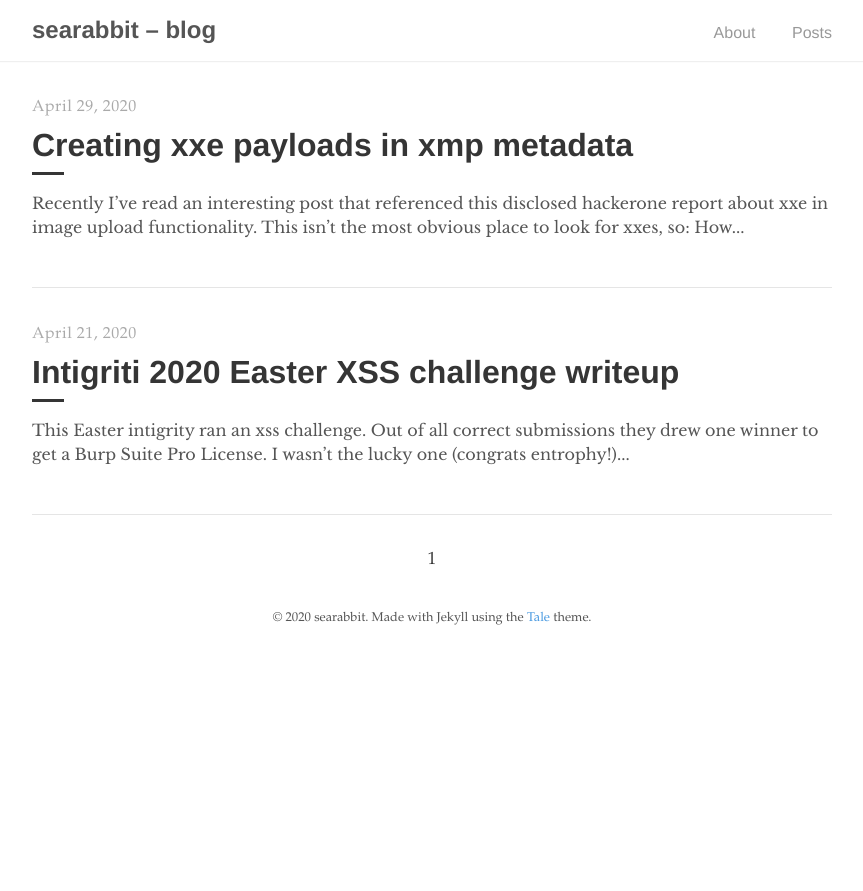
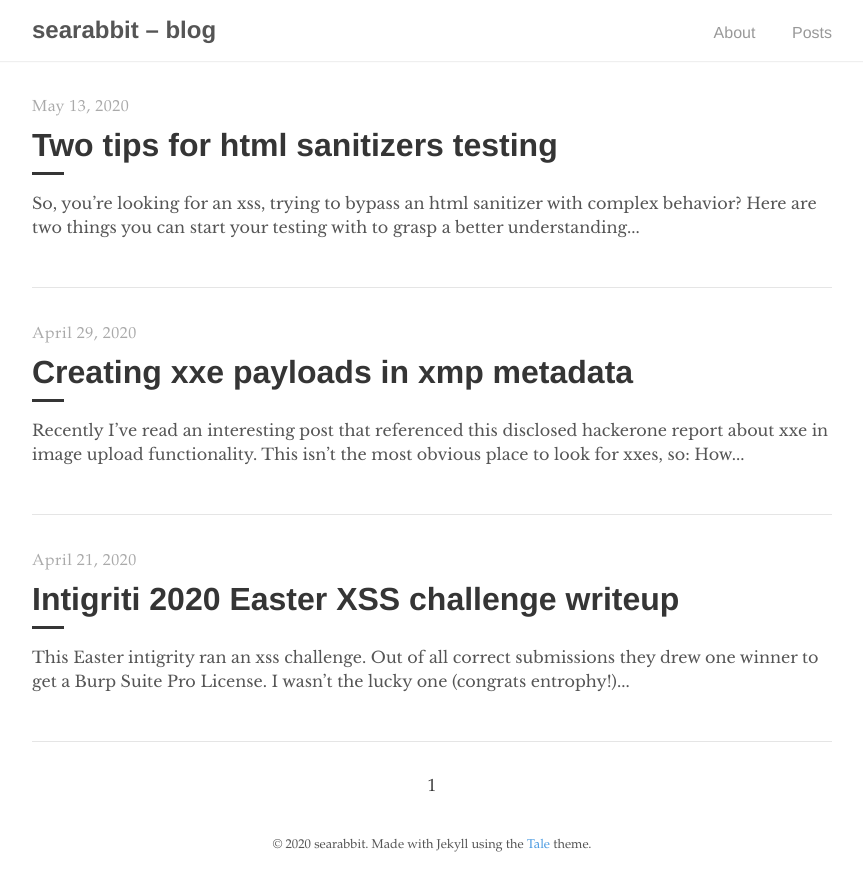
Before and after one commit to searabbitx/searabbitx.github.io, a Jekyll site: the page built from index.html, in a window 1280 px wide. Shown: the top 891 px of the page, without its empty margins (208-1071 px from the left). Built offline with Jekyll 4.4.1, drawn with Linux system fonts in a browser that asks for light colours; the list of posts is cut into pages by our own code.

Commit message:
Tips for sanitizer testing post

```diff
--- /dev/null
+++ b/_posts/2020-05-13-testing-html-sanitizers.md
@@ -0,0 +1,190 @@
+---
+layout: post
+title: "Two tips for html sanitizers testing"
+---
+
+So, you're looking for an xss, trying to bypass an html sanitizer with complex behavior? Here are two things you can start your testing with to grasp a better understanding of how this sanitizer work.
+
+## Tip 0. Just try to submit a list of all html tags.
+
+First, if you can submit a lot of text, getting a list all allowed tags can be easy. Just submit a list of all html tags and the sanitizer will politely tell you which ones are allowed simply by preserving them in the result :). If there are any text length limits, you'll have to split it into smaller chunks.
+
+You can start with this list:
+
+<div class="filename">all_html_tags.html</div>
+<div class="scroll">
+{% highlight html scroll %}
+<!--...-->
+<!doctype dfasf>
+<a></a>
+<abbr></abbr>
+<acronym></acronym>
+<address></address>
+<applet></applet>
+<area>
+<article></article>
+<aside></aside>
+<audio></audio>
+<b></b>
+<base>
+<basefont></basefont>
+<bb></bb>
+<bdo></bdo>
+<big></big>
+<blockquote></blockquote>
+<body></body>
+<br />
+<button></button>
+<canvas></canvas>
+<caption></caption>
+<center></center>
+<cite></cite>
+<code></code>
+<col>
+<colgroup></colgroup>
+<command></command>
+<datagrid></datagrid>
+<datalist></datalist>
+<dd></dd>
+<del></del>
+<details></details>
+<dfn></dfn>
+<dialog></dialog>
+<dir></dir>
+<div></div>
+<dl></dl>
+<dt></dt>
+<em></em>
+<embed>
+<eventsource></eventsource>
+<fieldset></fieldset>
+<figcaption></figcaption>
+<figure></figure>
+<font></font>
+<footer></footer>
+<form></form>
+<frame></frame>
+<frameset></frameset>
+<h1></h1>
+<head></head>
+<header></header>
+<hgroup></hgroup>
+<hr />
+<html></html>
+<i></i>
+<iframe></iframe>
+<img>
+<input>
+<ins></ins>
+<isindex></isindex>
+<kbd></kbd>
+<keygen>
+<label></label>
+<legend></legend>
+<li></li>
+<link>
+<map></map>
+<mark></mark>
+<menu></menu>
+<meta>
+<meter></meter>
+<nav></nav>
+<noframes></noframes>
+<object></object>
+<ol></ol>
+<optgroup></optgroup>
+<option></option>
+<output></output>
+<p></p>
+<param>
+<pre></pre>
+<progress></progress>
+<q></q>
+<rp></rp>
+<rt></rt>
+<ruby></ruby>
+<s></s>
+<samp></samp>
+<script></script>
+<section></section>
+<select></select>
+<small></small>
+<source>
+<span></span>
+<strike></strike>
+<strong></strong>
+<style></style>
+<sub></sub>
+<sup></sup>
+<table></table>
+<tbody></tbody>
+<td></td>
+<textarea></textarea>
+<tfoot>	</tfoot>
+<th></th>
+<thead></thead>
+<time></time>
+<title></title>
+<tr></tr>
+<track>
+<tt></tt>
+<u></u>
+<ul></ul>
+<var></var>
+<video></video>
+<wbr>
+<noscript></noscript>
+{% endhighlight %}
+</div>
+
+## Tip 1. Submit a list of attributes for a given tags.
+
+Now that we know which tags are allowed without any tricks or complex filter bypasses, let's find out which attributes are allowed for those tags.
+
+With a bit of python scripting we can generate list of chosen tags with chosen attributes, one attribute per line:
+
+<div class="filename">attributes.py</div>
+{% highlight python %}
+TAGS = [
+    'button',
+    'p',
+#   ... and more allowed tags
+]
+
+EMPTY_ELEMENT_TAGS = [
+    'img',
+    'meta',
+#   ... and more non empty element tags
+]
+
+ATTRIBUTES = [
+    'onerror',
+    'style',
+    'src',
+#   ... and more attributes you want to check
+]
+
+for tag in TAGS:
+    for attribute in ATTRIBUTES:
+        print("<{} {}=foo></{}>".format(tag, attribute, tag))
+
+for tag in EMPTY_ELEMENT_TAGS:
+    for attribute in ATTRIBUTES:
+        print("<{} {}=foo>".format(tag, attribute))
+
+{% endhighlight %}
+
+{% highlight bash %}
+$ python3 attributes.py
+<button onerror=foo></button>
+<button style=foo></button>
+<button src=foo></button>
+<p onerror=foo></p>
+# ... etc.
+{% endhighlight %}
+
+To create a nice list of potentially useful attributes, google for articles like [W3schools HTML Event Attributes](https://www.w3schools.com/tags/ref_eventattributes.asp), [MDN's HTML attribute reference](https://developer.mozilla.org/en-US/docs/Web/HTML/Attributes) or <u><b>especially</b></u>: [MDN's Global attributes list](https://developer.mozilla.org/en-US/docs/Web/HTML/Global_attributes).
+
+Who knows? Maybe developers overlooked or didn't fully understand how some attribute/tag could be used while implementing a white/black list? It is possible that you'll find something juicy before trying to fool sanitizer with filter bypass techniques.
+
+Happy hunting!
--- a/_sass/tale/_post.scss
+++ b/_sass/tale/_post.scss
@@ -67,4 +67,11 @@
     opacity: .6;
     padding-right: 15px;
   }
+
+  .scroll {
+    pre {
+      max-height: 470px;
+      overflow-y: scroll;
+    }
+  }
 }
```
